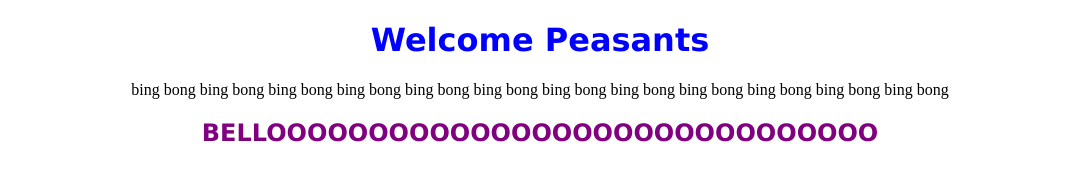
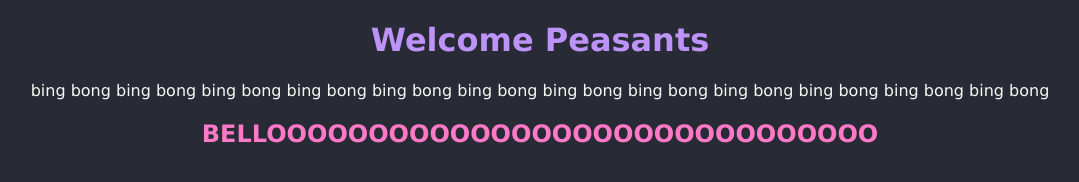
Before and after one commit to bluuberrya/bluuberrya.github.io, a plain HTML site: page index.html in a window 1280 px wide. Shown: the whole page, without its empty margins (100-1179 px from the left). Drawn offline with Linux system fonts and the light colour scheme.

Commit message:
set drac theme

```diff
--- a/index.html
+++ b/index.html
@@ -1,22 +1,28 @@
 <!DOCTYPE html>
 <html lang="en">
 <head>
-        <title>
-            Bluushet's Site
-        </title>
+    <title>Bluushet's Site</title>
     <style>
-            p{
-                text-align:center;
+        body {
+            background-color: #282a36;
+            color: #f8f8f2;
+            font-family: 'Verdana', sans-serif;
+            margin: 0;
+            padding: 0;
         }
-            h1{
-                color: blue;
-                font-family:verdana;
-                text-align:center;
+
+        h1 {
+            color: #bd93f9;
+            text-align: center;
         }
-            h2{
-                color: purple;
-                font-family:verdana;
-                text-align:center;
+
+        p {
+            text-align: center;
+        }
+
+        h2 {
+            color: #ff79c6;
+            text-align: center;
         }
     </style>
 </head>
```
Lines whose indentation alone changed are shown as unchanged.
